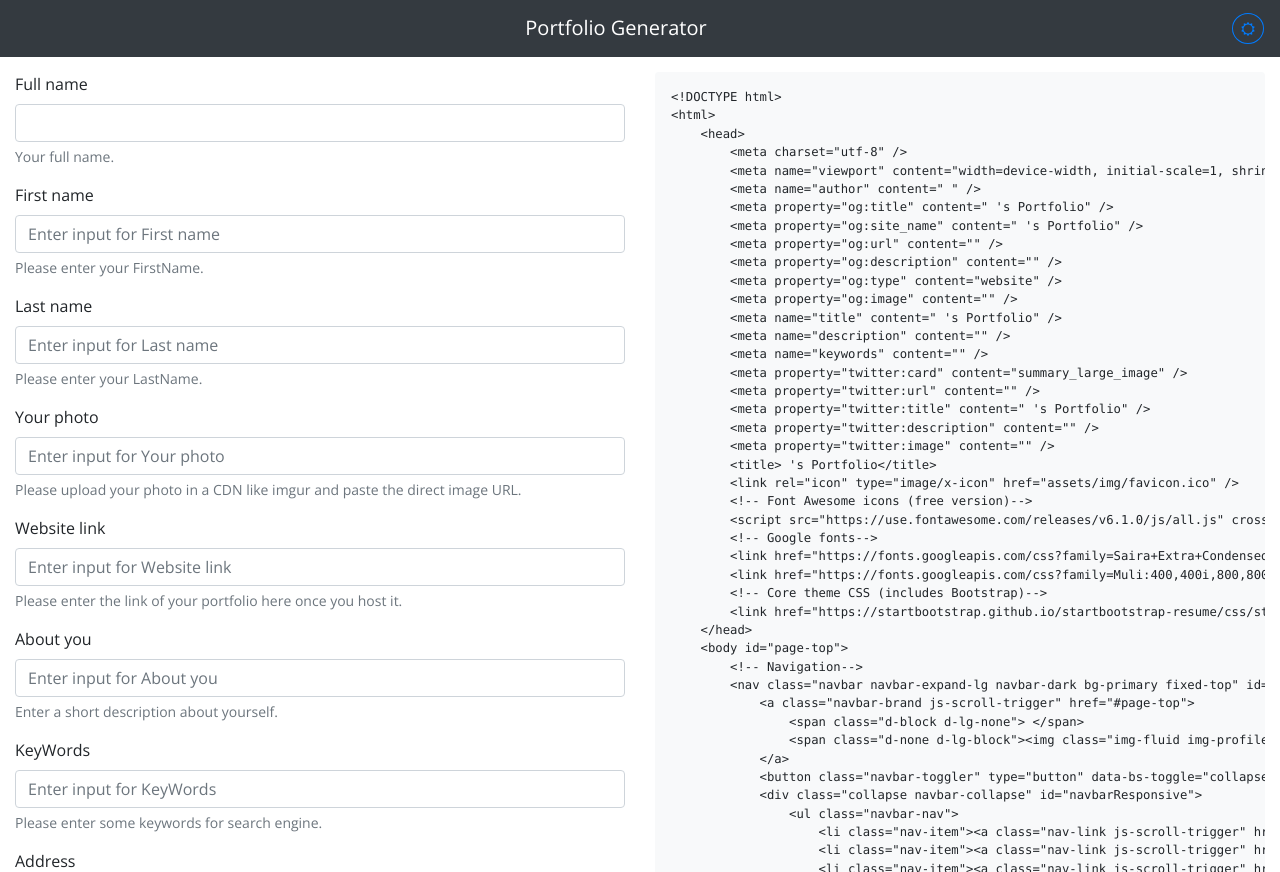
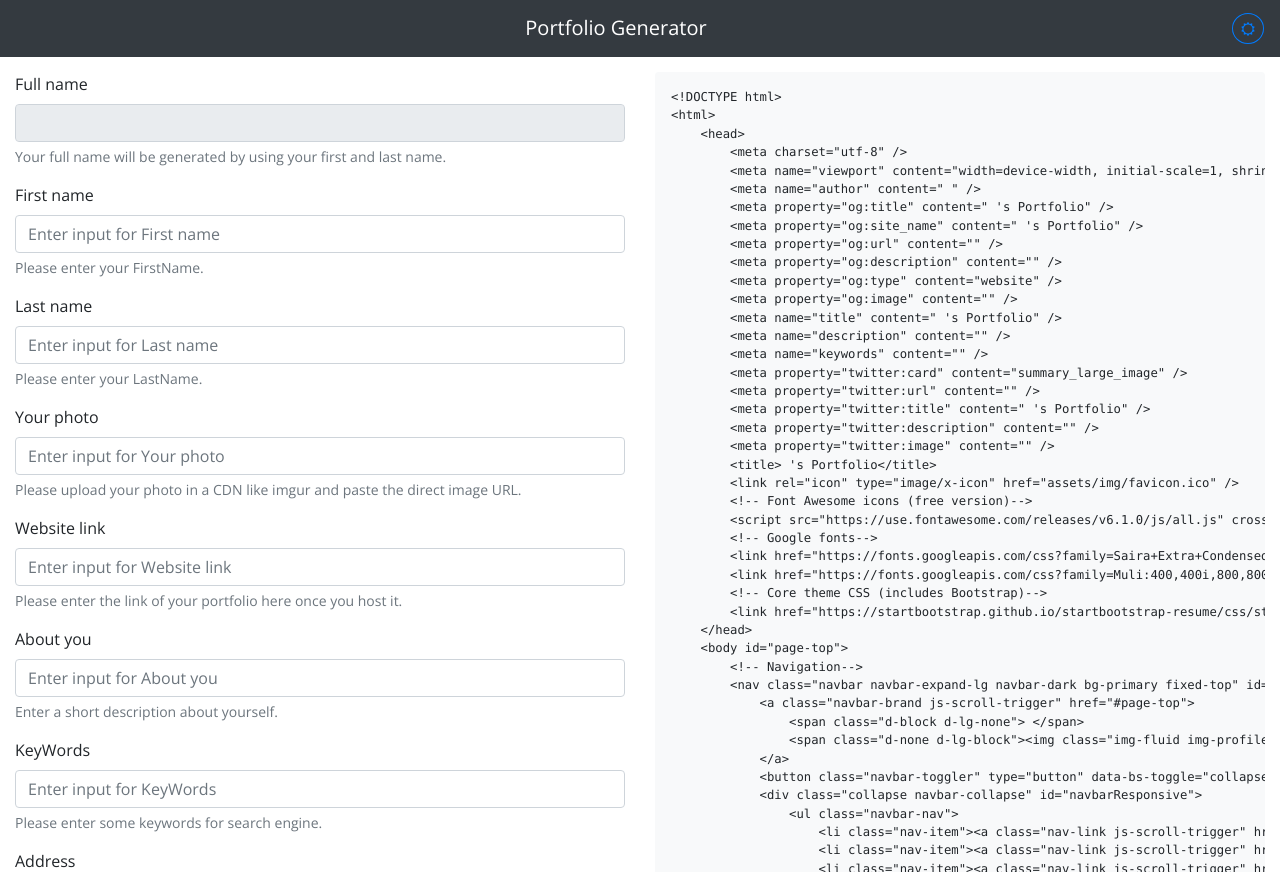
Before and after one commit to IES-IPS-Academy/Profia, a React (Create React App) app: page / in a window 1280 px wide. Built offline with nearby package versions, Linux system fonts and the light colour scheme.

Commit message:
Edited description for FullName field

```diff
--- a/src/components/Details.js
+++ b/src/components/Details.js
@@ -2,7 +2,11 @@ import FormGroup from "./Bootstrap/FormGroup";
 
 const Details = ({ DetailsData, onChange }) => {
   const Desc = {
-    FullName: ["text", "Full name", "Your full name."],
+    FullName: [
+      "text",
+      "Full name",
+      "Your full name will be generated by using your first and last name.",
+    ],
     FirstName: ["text", "First name", "Please enter your FirstName."],
     LastName: ["text", "Last name", "Please enter your LastName."],
     Thumbnail: [
@@ -41,6 +45,7 @@ const Details = ({ DetailsData, onChange }) => {
           Placeholder={`Enter input for ${Desc[fd][1]}`}
           Desc={Desc[fd][2]}
           onChange={fd === "FullName" ? undefined : onChange}
+          readOnly={fd === "FullName" ? true : undefined}
         />
       ))}
     </div>
```
